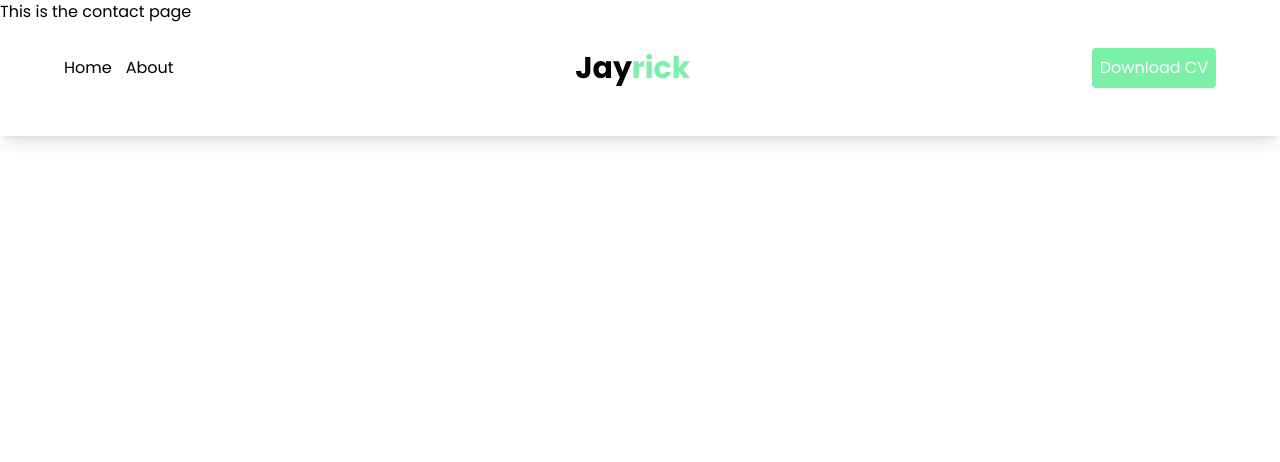
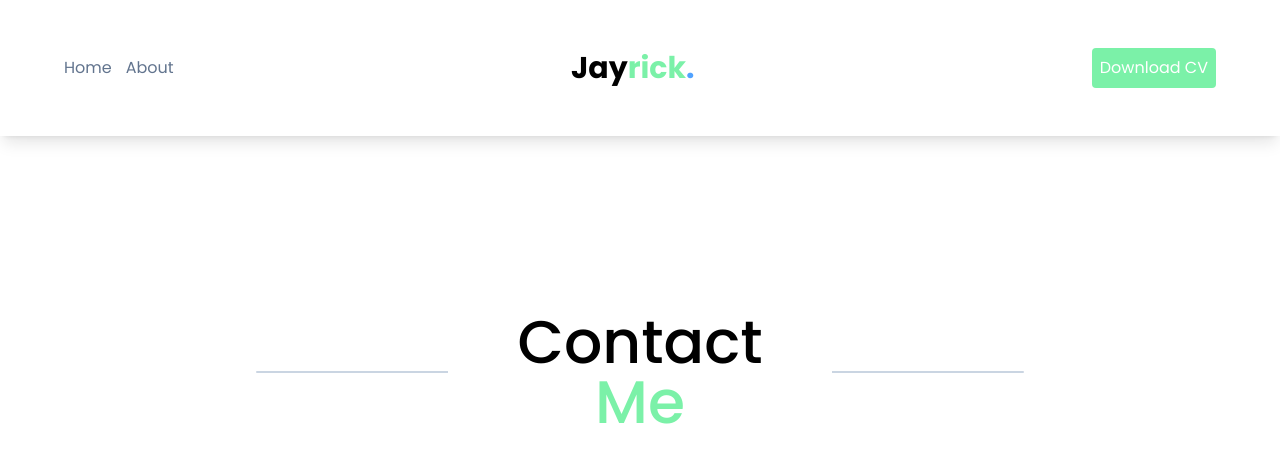
Before and after one commit to jayrick-test/my-nextjs-portfolio, a Next.js app: page /contact in a window 1280 px wide. Shown: the top 462 px of the page. Built offline with nearby package versions, Linux system fonts and the light colour scheme.

Commit message:
Update partial pages

```diff
--- a/app/_sections/home.tsx
+++ b/app/_sections/home.tsx
@@ -3,7 +3,7 @@
 import { DownloadIcon } from "@/components/svg/download-icon";
 import FacebookIcon from "@/components/svg/facebook-icon";
 import { LinkedInIcon } from "@/components/svg/linkedin-icon";
-import Typewriter from "@/components/TypewriterText";
+import Typewriter from "@/components/typewriter";
 
 export const Home = () => {
   return (
@@ -11,8 +11,10 @@ export const Home = () => {
       <div className="container mx-auto w-full">
         <div className="flex items-center justify-between w-full">
           <div className="max-w-2xl space-y-4">
-            <div className="space-y-1">
-              <h1 className="text-4xl font-bold">Hello, I am</h1>
+            <div className="space-y-2.5">
+              <h1 className="text-4xl font-bold">Hello,</h1>
+              <div className="text-green-300">
+                <span className="text-6xl font-medium">I am </span>
                 <Typewriter
                   texts={["Jayrick", "Software Developer"]}
                   typingSpeed={100}
@@ -21,7 +23,9 @@ export const Home = () => {
                   deleteSpeed={50}
                   pause={2000}
                 />
-              <p>
+              </div>
+
+              <p className="text-slate-500">
                 Lorem ipsum dolor sit amet, consectetur adipiscing elit, sed do
                 eiusmod tempor incididunt ut labore et dolore magna aliqua.
               </p>
--- a/app/_sections/top-navbar.tsx
+++ b/app/_sections/top-navbar.tsx
@@ -16,17 +16,19 @@ const TopNavbar = () => {
           <Link
             href="/"
             className={`inline-block hover:text-green-300 hover:border-b hover:border-green-300 transition-all duration-75 ease-in-out ${
-              isActive("/") ? "text-green-300 border-b border-green-300" : ""
+              isActive("/")
+                ? "text-green-300 border-b border-green-300"
+                : "text-slate-500"
             }`}
           >
             Home
           </Link>
           <Link
             href="/about"
-            className={`inline-block hover:text-green-300 hover:border-b hover:border-green-300 transition-all duration-75 ease-in-out ${
+            className={`inline-block text-slate-500 hover:text-green-300 hover:border-b hover:border-green-300 transition-all duration-75 ease-in-out ${
               isActive("/about")
                 ? "text-green-300 border-b border-green-300"
-                : ""
+                : "text-slate-500"
             }`}
           >
             About
@@ -35,6 +37,7 @@ const TopNavbar = () => {
         <Link href="/" className="inline-block text-3xl font-bold">
           <span>Jay</span>
           <span className="text-green-300">rick</span>
+          <span className="text-blue-400">.</span>
         </Link>
         <div>
           <button className="bg-green-300 text-white rounded p-2 hover:bg-green-400 cursor-pointer transition-colors duration-200">
--- a/app/about/_sections/about.tsx
+++ b/app/about/_sections/about.tsx
@@ -1,6 +1,7 @@
 "use client";
 
 import { DetailsCard } from "@/components/details-card";
+import { PageTitle } from "@/components/page-title";
 import { BriefCaseIcon } from "@/components/svg/briefcase-icon";
 import { CodeIcon } from "@/components/svg/code-icon";
 
@@ -10,10 +11,10 @@ const TECH_STACKS = [
   "JavaScript",
   "React",
   "TypeScript",
-  "NodeJS",
   "NextJS",
   "NestJS",
   "Prisma",
+  "NodeJS",
   "MySQL",
   "PostgreSQL",
   "php",
@@ -26,10 +27,14 @@ export const About = () => {
       <div className="px-10 py-5">
         <div className="container mx-auto w-full space-y-8">
           <div className="space-y-4">
-            <h1 className="font-medium text-6xl text-center">
-              About <span className="text-green-300">Me</span>
-            </h1>
-            <p className="text-center">
+            <PageTitle
+              title={
+                <span>
+                  About <span className="text-green-300">Me</span>
+                </span>
+              }
+            />
+            <p className="text-center text-slate-500">
               Lorem ipsum dolor sit amet, consectetur adipiscing elit, sed do
               eiusmod tempor incididunt ut labore et dolore magna aliqua. Ut
               enim ad minim veniam, quis nostrud exercitation ullamco laboris
--- /dev/null
+++ b/app/contact/_sections/contact.tsx
@@ -0,0 +1,23 @@
+"use client";
+
+import { PageTitle } from "@/components/page-title";
+
+export const Contact = () => {
+  return (
+    <section className="w-full pt-[calc(100%-(100%-160px))]">
+      <div className="px-10 py-5">
+        <div className="container mx-auto w-full space-y-8">
+          <div className="space-y-4">
+            <PageTitle
+              title={
+                <span>
+                  Contact <span className="text-green-300">Me</span>
+                </span>
+              }
+            />
+          </div>
+        </div>
+      </div>
+    </section>
+  );
+};
--- a/app/contact/page.tsx
+++ b/app/contact/page.tsx
@@ -1,3 +1,5 @@
+import { Contact } from "./_sections/contact";
+
 export default function Page() {
-  return <div>This is the contact page</div>;
+  return <Contact />;
 }
--- /dev/null
+++ b/components/page-title.tsx
@@ -0,0 +1,17 @@
+type PageTitle = {
+  title: string | React.ReactNode;
+};
+
+export const PageTitle = ({ title }: PageTitle) => {
+  return (
+    <div className="relative block py-48">
+      <div className="max-w-3xl relative mx-auto">
+        <span className="absolute top-1/2 left-0 w-full h-0.5 bg-slate-300 rounded-full transform -translate-y-1/2 z-0" />
+
+        <div className="absolute top-1/2 left-1/2 transform -translate-x-1/2 -translate-y-1/2 z-10 bg-white px-6 font-medium text-6xl text-center inline-block">
+          {title}
+        </div>
+      </div>
+    </div>
+  );
+};
--- a/components/TypewriterText.tsx
+++ b/components/typewriter.tsx
@@ -100,7 +100,7 @@ const Typewriter: React.FC<TypewriterProps> = ({
       animate="show"
       aria-live="polite"
     >
-      <span className="text-green-300">
+      <span>
         {display}
         <motion.span
           aria-hidden="true"
```
Lines whose indentation alone changed are shown as unchanged.
